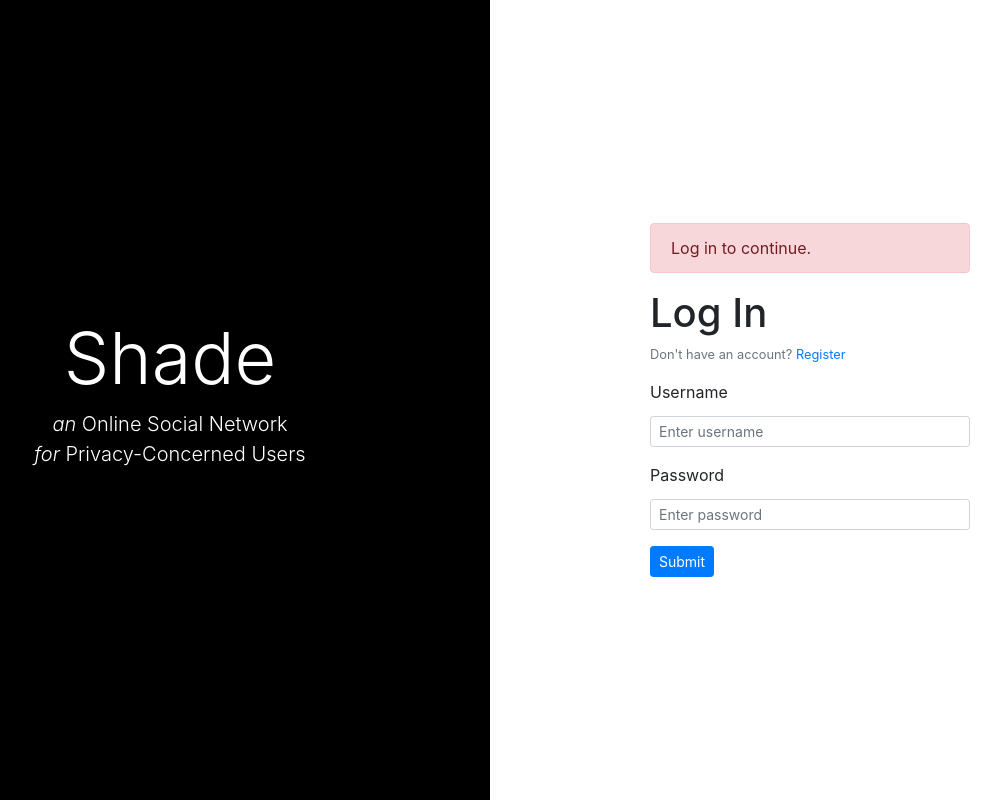
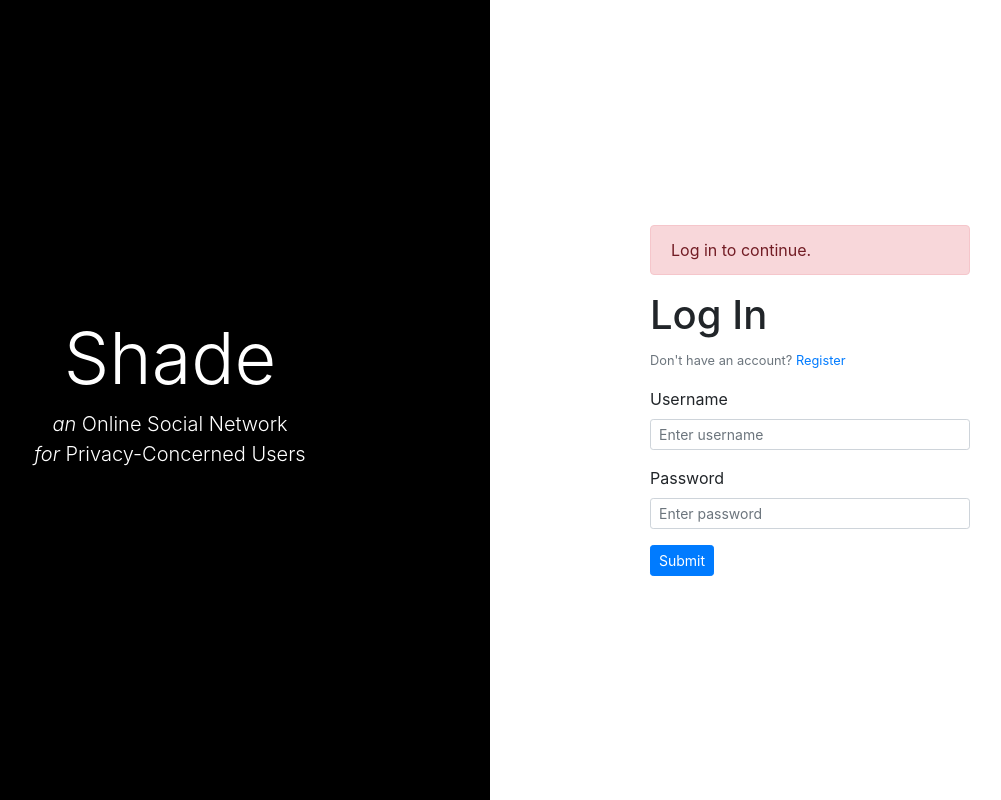
Before and after one commit to abhaykumarvats/shade, a Node server app: page /home in a window 1280 px wide. Shown: the whole page, without its empty margins (150-1151 px from the left). Run offline with Node 20, Linux system fonts and the light colour scheme; some libraries are stand-ins or nearby versions.

Commit message:
Change display and margin of form texts

```diff
--- a/public/css/form.css
+++ b/public/css/form.css
@@ -1,3 +1,9 @@
+/* Change form test display and margin */
+.form-text {
+  display: inline-block;
+  margin: 0;
+}
+
 /* Implement CSS grid on main container */
 #main-grid-container {
   display: grid;
```
